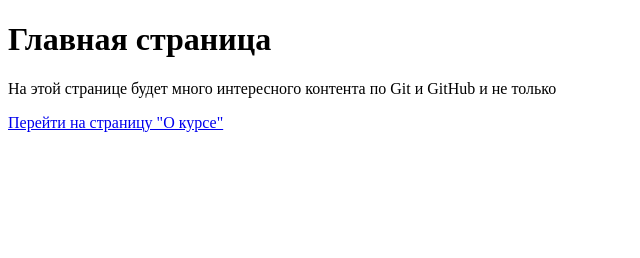
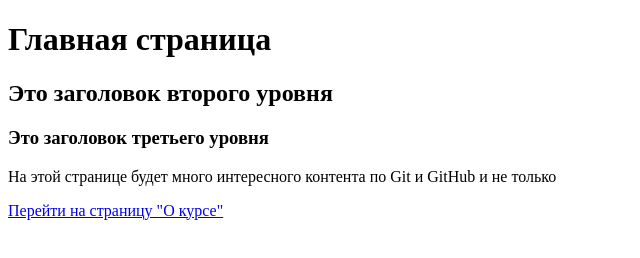
Before and after one commit to DiKlimen/first, a plain HTML site: page index.html in a window 1280 px wide. Shown: the whole page, without its empty margins (0-640 px from the left). Drawn offline with Linux system fonts and the light colour scheme.

Commit message:
Еще коммит

```diff
--- a/index.html
+++ b/index.html
@@ -7,6 +7,8 @@
 </head>
 <body class="site-page">
     <h1>Главная страница</h1>
+    <h2>Это заголовок второго уровня</h2>
+    <h3>Это заголовок третьего уровня</h3>
     <p class="description">На этой странице будет много интересного контента по Git и GitHub и не только</p>
     <a href="pages/about.html">Перейти на страницу "О курсе"</a>
 </body>
```
